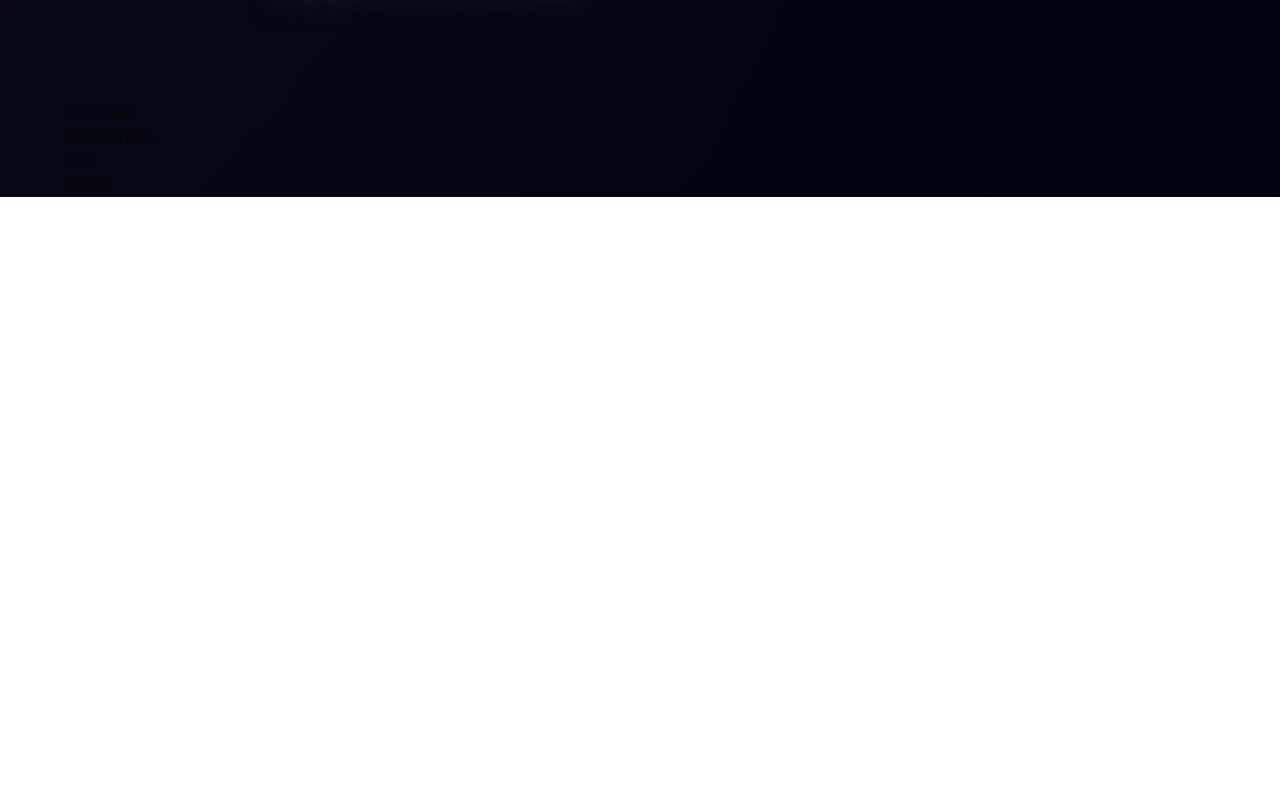
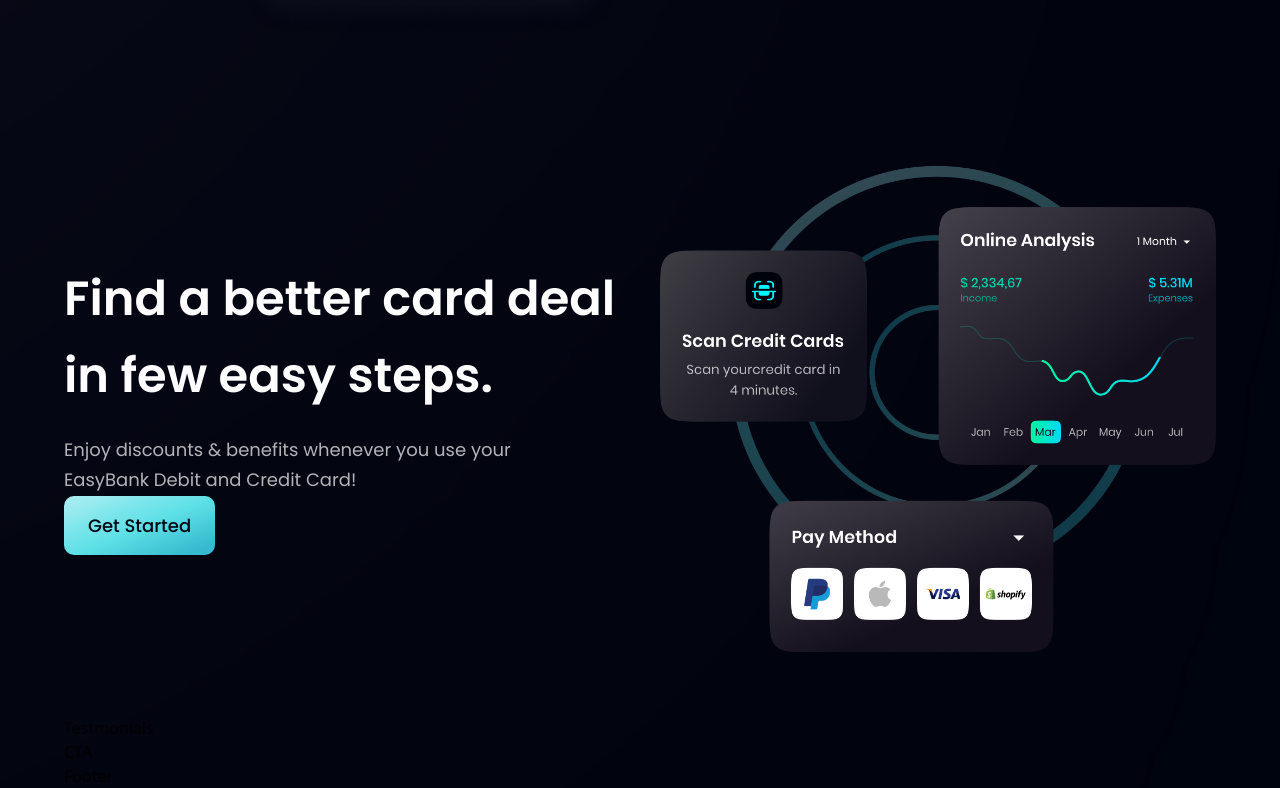
Before and after one commit to tedkelvin19/Banker-App, a React (Vite) app: page / in a window 1280 px wide. Shown: the part 2425-3213 px from the top of the page. Before the commit the page ends 2622 px from the top, so only its background shows below. Built offline with nearby package versions, Linux system fonts and the light colour scheme.

Commit message:
Added Cards contents

```diff
--- a/src/Constants/index.js
+++ b/src/Constants/index.js
@@ -1,4 +1,4 @@
-import { people01, people02, people03, online, budgeting, api, onboarding, facebook, instagram, linkedin, twitter,send, shield, star  } from "../images";
+import { people01, people02, people03, online, budgeting, api, onboarding, facebook, instagram, linkedin, twitter,send, shield, star,card  } from "../images";
 
 export const navLinks = [
   {
--- a/src/components/CardDeal.jsx
+++ b/src/components/CardDeal.jsx
@@ -1,9 +1,26 @@
 import React from 'react'
+import {card} from "../images";
+import styles, { layout } from "../style";
+import Buttons from "./Buttons";
 
-const CardDeal = () => {
-  return (
-    <div>CardDeal</div>
+const CardDeal = () => (
+    <section className={layout.section}>
+    <div className={layout.sectionInfo}>
+      <h2 className={styles.heading2}>
+        Find a better card deal <br className="sm:block hidden" /> in few easy
+        steps.
+      </h2>
+      <p className={`${styles.paragraph} max-w-[470px] mt-5`}>
+        Enjoy discounts & benefits whenever you use your EasyBank Debit and Credit Card!
+      </p>
+
+      <Buttons styles={`mt-10`} />
+    </div>
+
+    <div className={layout.sectionImg}>
+      <img src={card} alt="billing" className="w-[100%] h-[100%]" />
+    </div>
+  </section>
   )
-}
 
 export default CardDeal
--- a/src/images/index.js
+++ b/src/images/index.js
@@ -48,4 +48,5 @@
   onboarding,
   online,
   budgeting,
+  card,
 };
```
